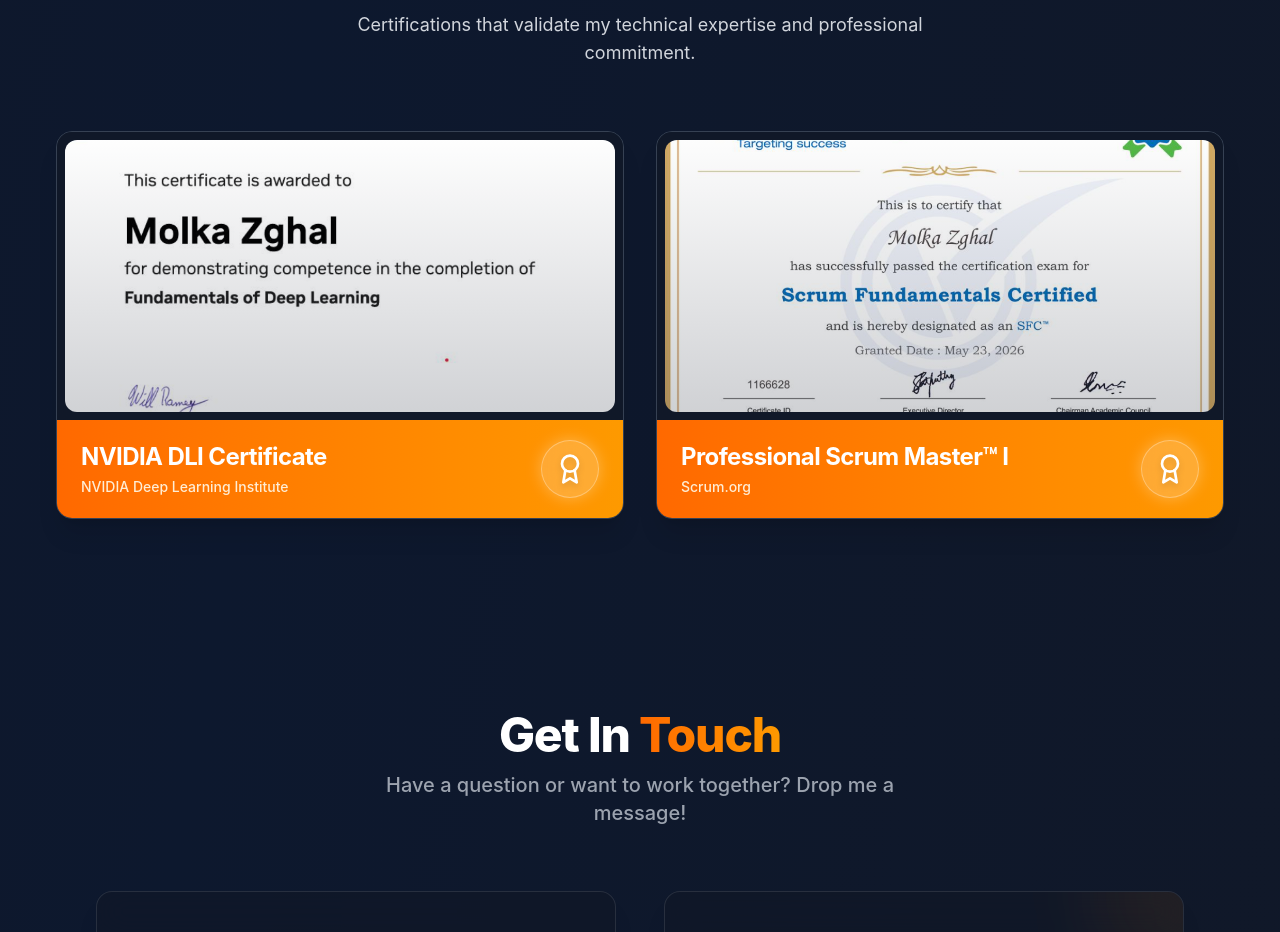
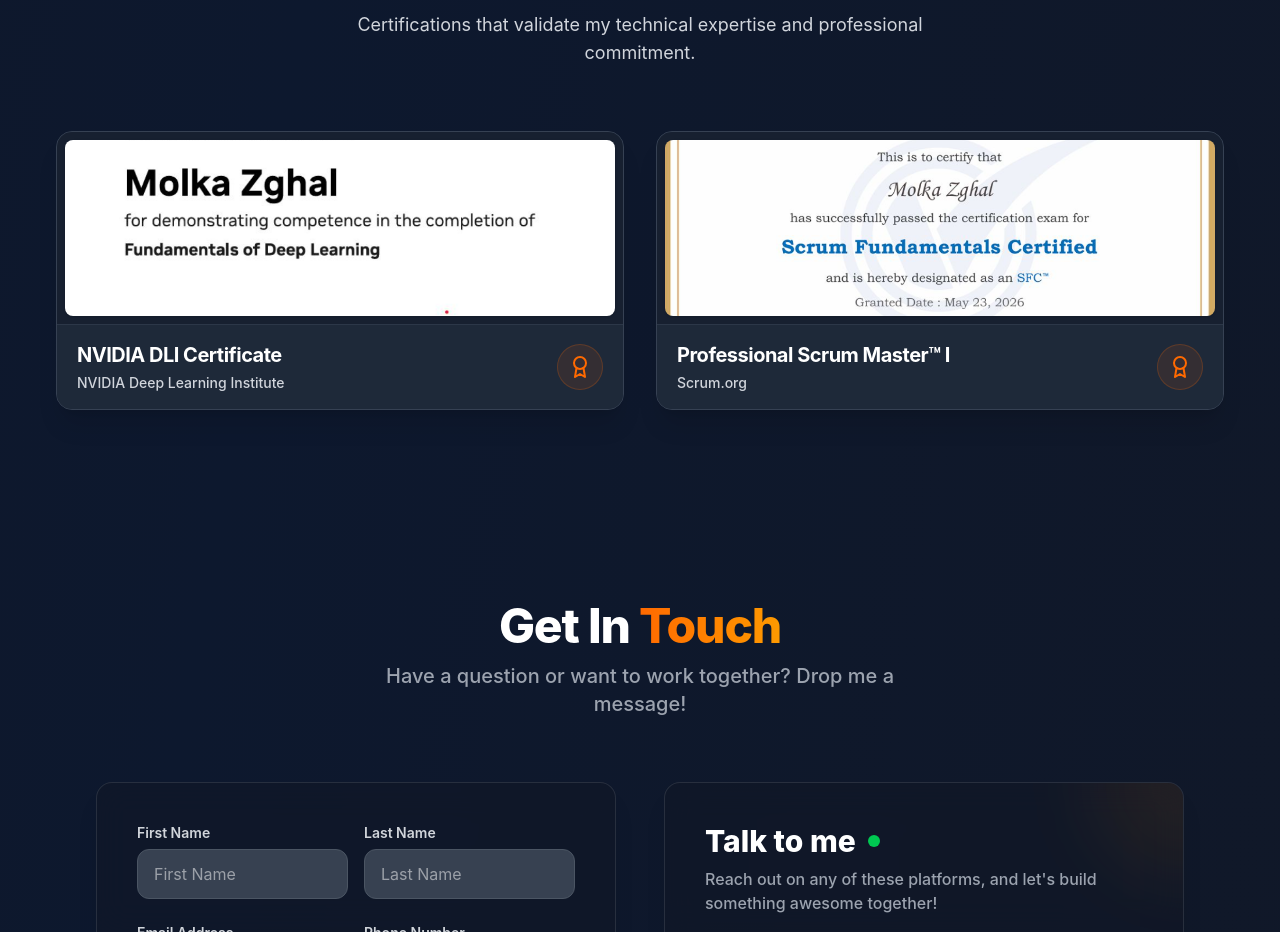
Before and after one commit to molka2005/portfeliomolka, a React (Vite) app: page / in a window 1280 px wide. Shown: the part 5800-6732 px from the top of the page. Built offline with nearby package versions, Linux system fonts and the light colour scheme.

Commit message:
style: refined certifications section to be more compact and elegant

```diff
--- a/src/Components/Certifications.jsx
+++ b/src/Components/Certifications.jsx
@@ -53,30 +53,29 @@
               className={`relative overflow-hidden rounded-2xl border ${theme.cardBorder} shadow-xl hover:shadow-2xl transition-all duration-300 transform hover:-translate-y-2 group flex flex-col bg-white dark:bg-gray-800`}
             >
               {/* Conteneur de l'image (Capture d'écran) */}
-              <div className="relative w-full h-64 sm:h-72 overflow-hidden bg-gray-100 dark:bg-gray-900 flex items-center justify-center p-2">
+              <div className="relative w-full h-40 sm:h-48 overflow-hidden bg-gray-50 dark:bg-gray-900/50 flex items-center justify-center p-2">
                 <img
                   src={cert.background}
                   alt={cert.title}
-                  className="w-full h-full object-cover rounded-xl transition-transform duration-500 group-hover:scale-105 shadow-inner"
+                  className="w-full h-full object-cover rounded-lg transition-transform duration-500 group-hover:scale-105 shadow-sm"
                 />
-                <div className="absolute inset-0 bg-gradient-to-t from-gray-900/20 to-transparent pointer-events-none" />
               </div>
 
               {/* Cadre rectangulaire du bas contenant le nom et le logo */}
-              <div className="relative w-full bg-gradient-to-r from-orange-500 to-amber-500 px-6 py-5 text-white flex items-center justify-between">
+              <div className="relative w-full bg-white dark:bg-gray-800 px-5 py-4 flex items-center justify-between border-t border-gray-100 dark:border-gray-700/60">
                 <div className="flex-1 pr-4">
-                  <h3 className="text-xl sm:text-2xl font-bold tracking-tight">
+                  <h3 className={`text-lg sm:text-xl font-bold tracking-tight ${theme.textPrimary}`}>
                     {cert.title}
                   </h3>
-                  <p className="text-sm font-medium text-orange-100 mt-1">
+                  <p className={`text-xs sm:text-sm font-medium mt-1 ${theme.textSecondary}`}>
                     {cert.issuer}
                   </p>
                 </div>
 
-                {/* Logo de certificat bien tracé */}
-                <div className="bg-white/20 p-3 rounded-full backdrop-blur-md border border-white/30 shadow-[0_0_15px_rgba(255,255,255,0.3)] shrink-0 group-hover:scale-110 transition-transform duration-300">
+                {/* Logo de certificat élégant */}
+                <div className="bg-orange-500/10 p-2.5 rounded-full border border-orange-500/20 shrink-0 group-hover:scale-110 transition-transform duration-300">
                   <svg
-                    className="w-8 h-8 text-white drop-shadow-md"
+                    className="w-6 h-6 text-orange-500"
                     fill="none"
                     stroke="currentColor"
                     strokeWidth="2"
```
